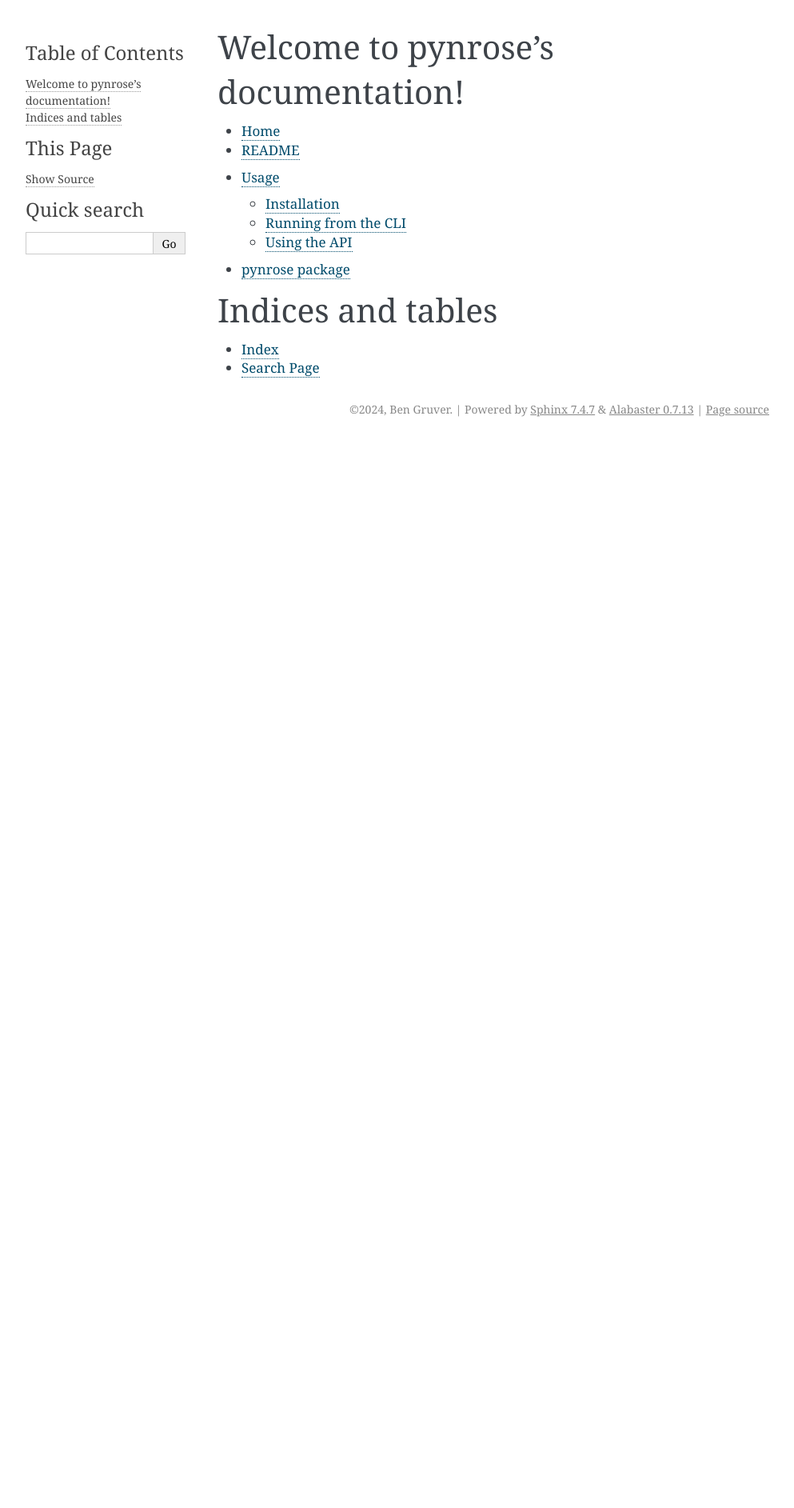
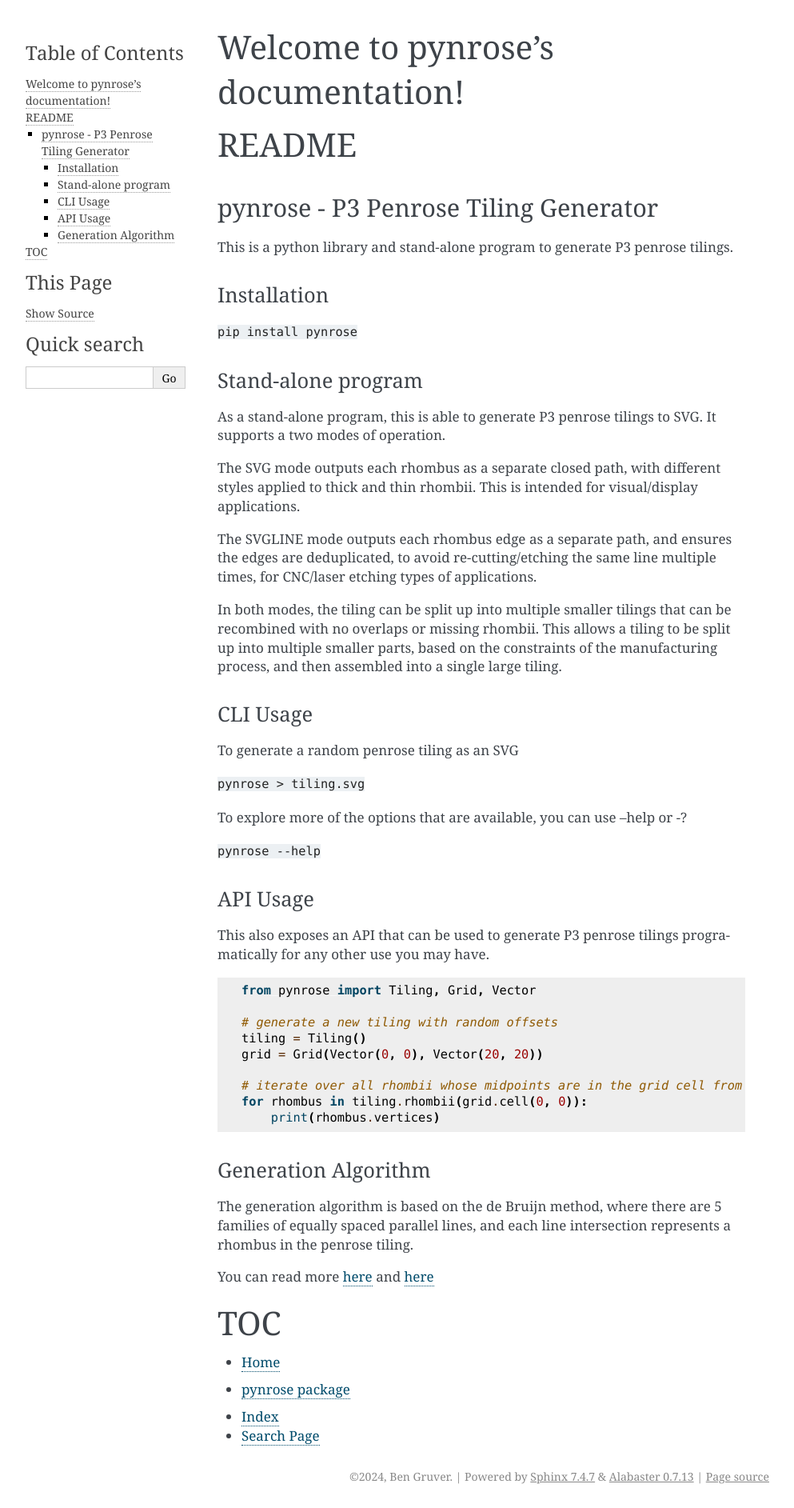
Before and after one commit to JesusFreke/pynrose, a Sphinx documentation site: the page built from docs/source/index.rst, in a window 1280 px wide. Shown: the whole page at 80% size, without its empty margins (148-1141 px from the left). Built offline with Sphinx 7.4.7, drawn with Linux system fonts in a browser that asks for light colours; before the commit the page ends 900 px from its top, so only the background shows below that.

Commit message:
Restructure the docs a bit
Reformat README.md a bit, and use it both as the github readme, and
on the Sphinx index page

````diff
--- a/README.md
+++ b/README.md
@@ -1,9 +1,13 @@
-##### pynrose - P3 Penrose Tiling Generator
+# pynrose - P3 Penrose Tiling Generator
 
 This is a python library and stand-alone program to generate P3 penrose
 tilings.
 
-### Stand-alone program
+## Installation
+
+```pip install pynrose```
+
+## Stand-alone program
 
 As a stand-alone program, this is able to generate P3 penrose tilings
 to SVG. It supports a two modes of operation.
@@ -22,19 +26,35 @@
 constraints of the manufacturing process, and then assembled into a single
 large tiling.
 
-##### Getting started
-1. Download the ptgen.jar
-2. `java -jar ptgen.jar > tiling.svg` to generate a basic 10mm x 10mm tiling
-3. `java -jar ptgen-jar --help` to see what other options are available.
+## CLI Usage
 
-### Library
+To generate a random penrose tiling as an SVG
 
-This also serves as a library that can be used to generate P3 penrose
-tilings for any other use you may have.
+```pynrose > tiling.svg```
 
+To explore more of the options that are available, you can use --help or -?
 
-##### Generation Algorithm
-The generation is based on the de Bruijn method, where there are 5 families
+```pynrose --help```
+
+## API Usage
+
+This also exposes an API that can be used to generate P3 penrose tilings programatically
+for any other use you may have.
+
+```python
+from pynrose import Tiling, Grid, Vector
+
+# generate a new tiling with random offsets
+tiling = Tiling()
+grid = Grid(Vector(0, 0), Vector(20, 20))
+
+# iterate over all rhombii whose midpoints are in the grid cell from (0, 0) to (20, 20)
+for rhombus in tiling.rhombii(grid.cell(0, 0)):
+    print(rhombus.vertices)
+```
+
+## Generation Algorithm
+The generation algorithm is based on the de Bruijn method, where there are 5 families
 of equally spaced parallel lines, and each line intersection represents a
 rhombus in the penrose tiling.
 
--- a/docs/source/index.rst
+++ b/docs/source/index.rst
@@ -1,22 +1,25 @@
 Welcome to pynrose's documentation!
 ===================================
+
+README
+======
+
+.. include:: readme.md
+   :parser: myst_parser.sphinx_
+
+TOC
+==================
 
 .. toctree::
    :maxdepth: 1
 
    Home <self>
-   readme
+
 .. toctree::
    :maxdepth: 2
 
-   usage
    pynrose
 
 
-
-
-Indices and tables
-==================
-
 * :ref:`genindex`
 * :ref:`search`
--- a/docs/source/usage.rst
+++ /dev/null
@@ -1,44 +0,0 @@
-Usage
-=====
-
-.. _installation:
-
-Installation
-------------
-
-.. code-block:: console
-
-   pip install pynrose
-
-Running from the CLI
---------------------
-
-To generate a penrose tiling as an SVG file from the CLI, you can run
-
-.. code-block:: console
-
-   pynrose > penrose.svg
-
-To explore more of the options that are available, you can use --help or -?
-
-.. code-block:: console
-
-   pynrose --help
-
-
-Using the API
-------------------
-
-Example usage
-
-.. code-block:: python
-
-  from pynrose import Tiling, Grid, Vector
-
-  # generate a new tiling with random offsets
-  tiling = Tiling()
-  grid = Grid(Vector(0, 0), Vector(20, 20))
-
-  # iterate over all rhombii whose midpoints are in the grid cell from (0, 0) to (20, 20)
-  for rhombus in tiling.rhombii(grid.cell(0, 0)):
-    print(rhombus.vertices)
````
Also changed, not shown: docs/source/readme.md (+0 -4 lines).
